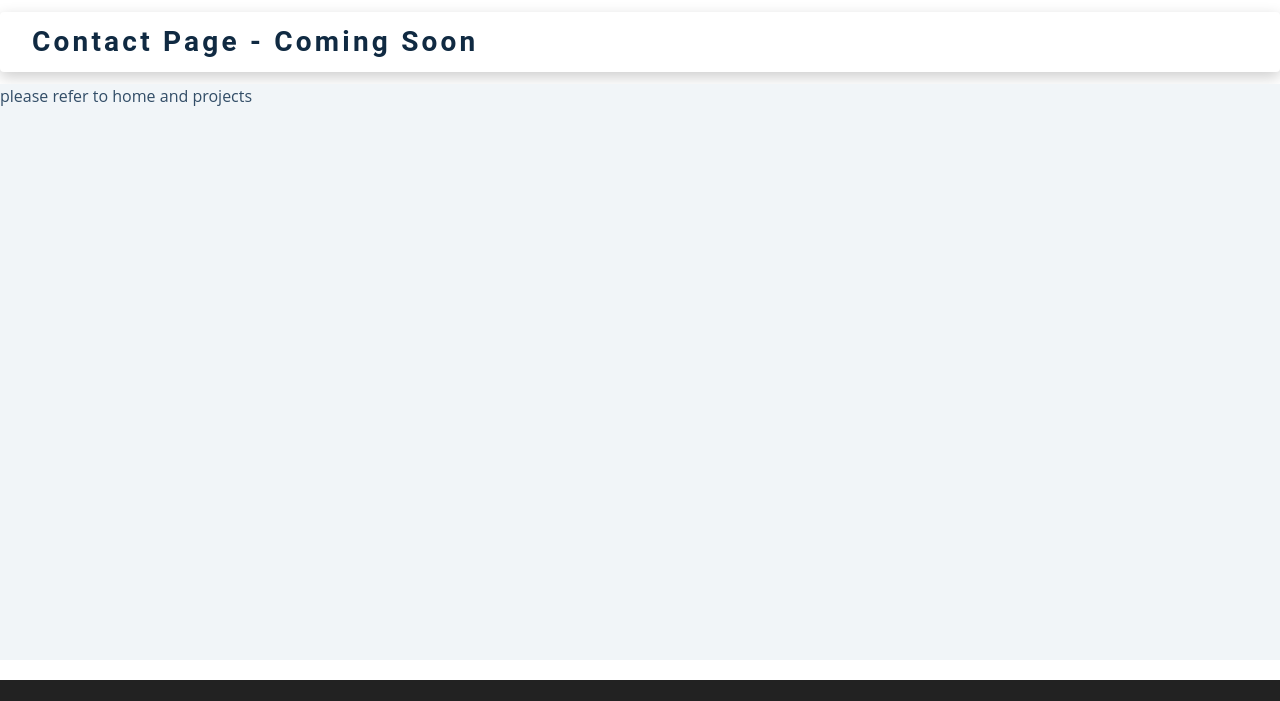
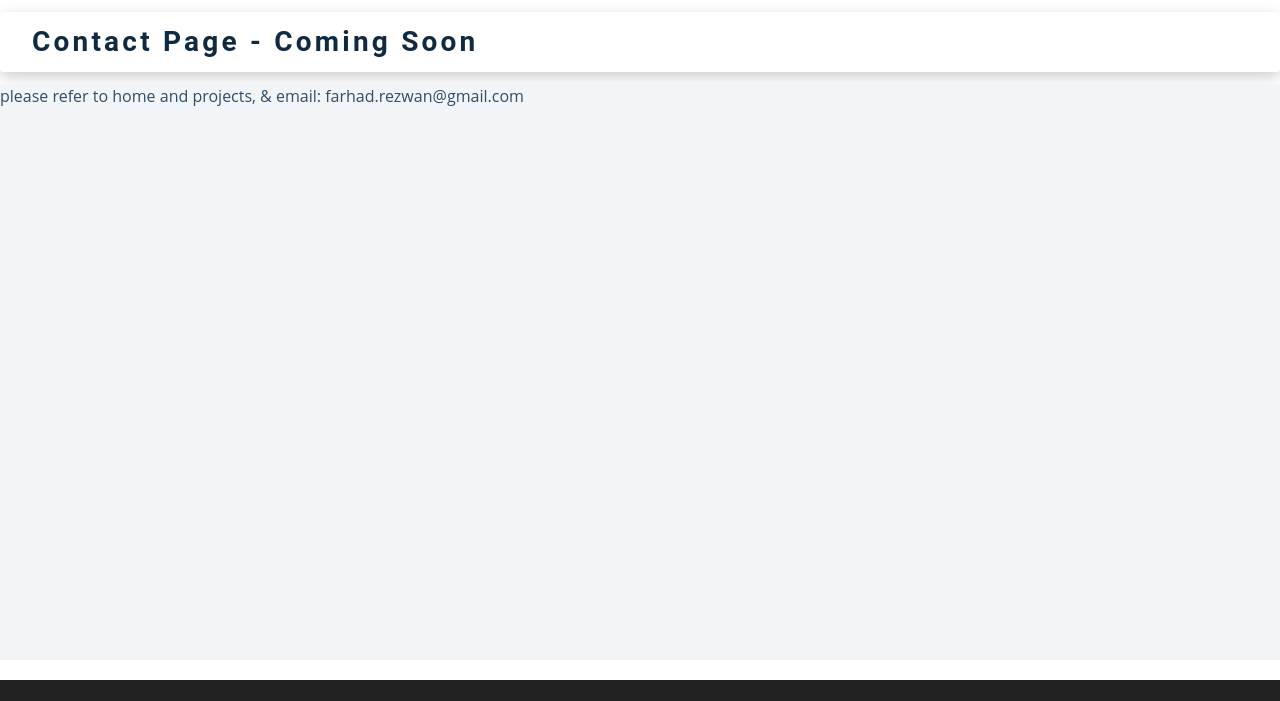
Before and after one commit to Farhad-Rezwan/myPortfolioOld, a Gatsby site: page /contact in a window 1280 px wide. Shown: the part 68-769 px from the top of the page. Built offline with nearby package versions, Linux system fonts and the light colour scheme; Gatsby itself is replaced by a stand-in of ours.

Commit message:
Adding contact details and changing the job descriptions

```diff
--- a/src/pages/contact.js
+++ b/src/pages/contact.js
@@ -8,7 +8,9 @@ const contact = () => {
         <h3 className="project-info">Contact Page - coming soon</h3>
       </div>
       <div>
-        <p className="projects-page">please refer to home and projects</p>
+        <p className="projects-page">
+          please refer to home and projects, & email: farhad.rezwan@gmail.com
+        </p>
       </div>
     </Layout>
   )
```
Also changed, not shown: src/components/Hero.js (+4 -3 lines).
